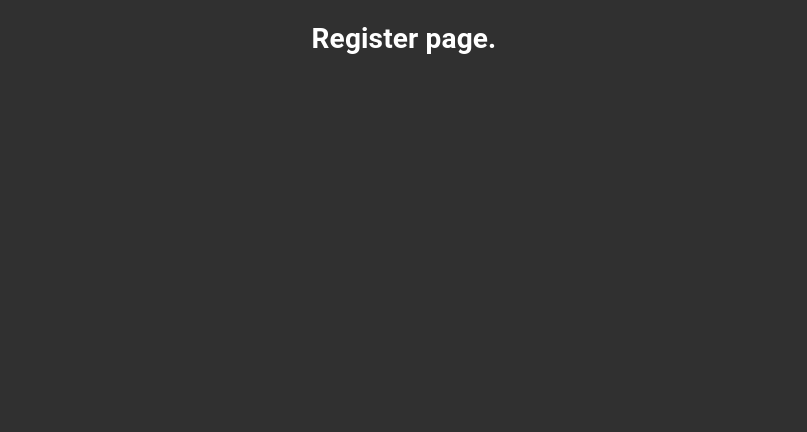
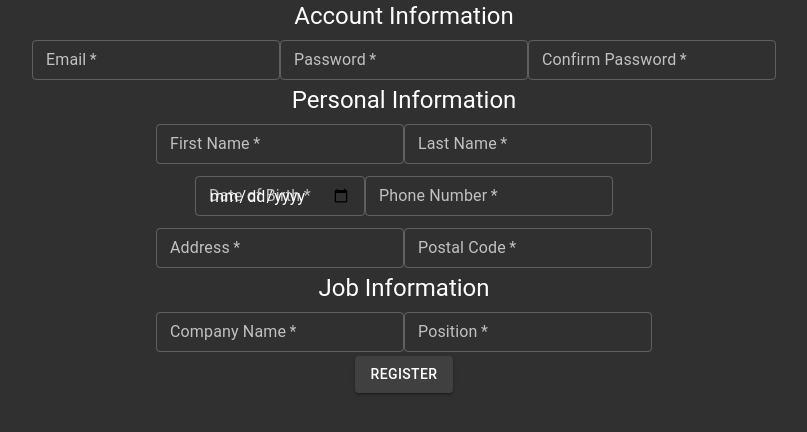
Before and after one commit to Nycarus/expendable-employees, a React (Create React App) app in the folder expendable-employees/: page /register in a window 1280 px wide. Shown: the top 432 px of the page, without its empty margins (236-1043 px from the left). Built offline with nearby package versions, Linux system fonts and the light colour scheme.

Commit message:
Updated project
- Added comments
- Tweaked Landing.js & Login.js styling
- Built Register.js
- Added some TODO comments to remind what to work on next
- Moved all pages to a new directory `./pages/` for better organization

```diff
--- a/expendable-employees/src/Register.js
+++ /dev/null
@@ -1,17 +0,0 @@
-import React from 'react';
-import {makeStyles} from '@material-ui/core/styles';
-
-const useStyles = makeStyles((theme) => ({
-}));
-
-export default function Register() {
-    const classes = useStyles();
-
-    return (
-        <div>
-            <h1>
-                Register page.
-            </h1>
-        </div>
-    );
-}
--- a/expendable-employees/src/Dashboard.js
+++ b/expendable-employees/src/pages/Dashboard.js
@@ -10,7 +10,7 @@ import MenuIcon from '@material-ui/icons/Menu';
 import ChevronLeftIcon from '@material-ui/icons/ChevronLeft';
 import clsx from "clsx";
 import {Divider, List} from "@material-ui/core";
-import {mainListItems, secondaryListItems} from "./components/listitems";
+import {mainListItems, secondaryListItems} from "../components/listitems";
 
 
 const drawerWidth = 240;
--- a/expendable-employees/src/Landing.js
+++ b/expendable-employees/src/pages/Landing.js
@@ -1,3 +1,10 @@
+/*
+TODO fix app bar in Landing.js; set buttons to far-right, set logo & header to far-left.
+TODO fix banner image text to be centered on screen instead of aligned far-left
+TODO add random product gibberish below banner to make landing page more pleasing;
+     things like analytics, about us info, company goals, fake reviews, etc
+ */
+
 import React from 'react';
 import {makeStyles} from '@material-ui/core/styles';
 import AppBar from '@material-ui/core/AppBar';
@@ -9,9 +16,6 @@ import Grid from "@material-ui/core/Grid";
 import { Paper} from "@material-ui/core";
 
 const useStyles = makeStyles((theme) => ({
-    root: {
-        flexGrow: 1,
-    },
     title: {
         flexGrow: 1,
     },
@@ -35,10 +39,8 @@ const useStyles = makeStyles((theme) => ({
     },
     headerContent: {
         position: 'relative',
-        padding: theme.spacing(3),
         [theme.breakpoints.up('md')]: {
             padding: theme.spacing(6),
-            paddingRight: 0,
         },
     },
 }));
@@ -47,7 +49,7 @@ export default function Landing() {
     const classes = useStyles();
 
     return (
-        <div className={classes.root}>
+        <div>
             <AppBar position="static">
                 <Toolbar>
                     <Typography variant="h4" className={classes.title}>
--- a/expendable-employees/src/Login.js
+++ b/expendable-employees/src/pages/Login.js
@@ -1,12 +1,19 @@
+/*
+TODO put SIGN IN button to be aligned far-right instead of centered
+TODO put "Forgot Password?" to be aligned far-left
+TODO put "Sign up" to be aligned far-right, but also anchored to bottom of screen
+ */
+
 import React from 'react';
 import Button from '@material-ui/core/Button';
 import CssBaseline from '@material-ui/core/CssBaseline';
 import TextField from '@material-ui/core/TextField';
-import Link from '@material-ui/core/Link';
 import Paper from '@material-ui/core/Paper';
 import Grid from '@material-ui/core/Grid';
 import Typography from '@material-ui/core/Typography';
 import {makeStyles} from '@material-ui/core/styles';
+import {Link} from "react-router-dom";
+import {Link as MuiLink} from '@material-ui/core';
 
 const useStyles = makeStyles((theme) => ({
     root: {
@@ -42,7 +49,7 @@ export default function Login() {
                         <TextField
                             variant="outlined"
                             margin="normal"
-                            required
+                            //required
                             fullWidth
                             id="username"
                             label="Username"
@@ -52,7 +59,7 @@ export default function Login() {
                         <TextField
                             variant="outlined"
                             margin="normal"
-                            required
+                            //required
                             fullWidth
                             name="password"
                             label="Password"
@@ -65,19 +72,20 @@ export default function Login() {
                             variant="contained"
                             color="primary"
                             className={classes.submit}
+                            component={Link} to="/dashboard"
                         >
                             Sign In
                         </Button>
                         <Grid container>
                             <Grid item xs>
-                                <Link href="#" variant="body2" color="textPrimary">
+                                <MuiLink href="#" variant="body2" color="textPrimary">
                                     Forgot password?
-                                </Link>
+                                </MuiLink>
                             </Grid>
                             <Grid item>
-                                <Link href="#" variant="body2" color="textPrimary">
+                                <MuiLink href="#" variant="body2" color="textPrimary">
                                     {"Don't have an account? Sign Up"}
-                                </Link>
+                                </MuiLink>
                             </Grid>
                         </Grid>
                     </form>
--- /dev/null
+++ b/expendable-employees/src/pages/Register.js
@@ -0,0 +1,136 @@
+/*
+TODO add background outline to form
+TODO fix form to be in actual center of page
+TODO fix spacing between text fields
+TODO fix Date of Birth styling; example hint is currently overlaid over field name
+ */
+
+import React from 'react';
+import {makeStyles} from '@material-ui/core/styles';
+import {TextField, Typography} from "@material-ui/core";
+import {Link} from "react-router-dom";
+import Button from "@material-ui/core/Button";
+
+const useStyles = makeStyles((theme) => ({}));
+
+export default function Register() {
+    const classes = useStyles();
+
+    return (
+        <form>
+            <Typography variant="h5">
+                Account Information
+            </Typography>
+            <TextField
+                variant="outlined"
+                margin="dense"
+                required
+                name="email"
+                label="Email"
+                id="email"
+                type="email"
+                color="secondary"/>
+            <TextField
+                variant="outlined"
+                margin="dense"
+                required
+                name="password"
+                label="Password"
+                id="password"
+                type="password"
+                color="secondary"/>
+            <TextField
+                variant="outlined"
+                margin="dense"
+                required
+                name="confirmpassword"
+                label="Confirm Password"
+                id="confirmpassword"
+                type="password"
+                color="secondary"/>
+            <Typography variant="h5">
+                Personal Information
+            </Typography>
+            <TextField
+                variant="outlined"
+                margin="dense"
+                required
+                name="firstname"
+                label="First Name"
+                id="firstname"
+                color="secondary"/>
+            <TextField
+                variant="outlined"
+                margin="dense"
+                required
+                name="lastname"
+                label="Last Name"
+                id="lastname"
+                color="secondary"/>
+            <br/>
+            <TextField
+                variant="outlined"
+                margin="dense"
+                required
+                name="dateofbirth"
+                label="Date of Birth"
+                id="dateofbirth"
+                type="date"
+                color="secondary"
+                size="Large"/>
+            <TextField
+                variant="outlined"
+                margin="dense"
+                required
+                name="phone"
+                label="Phone Number"
+                id="phone"
+                type="tel"
+                color="secondary"/>
+            <br/>
+            <TextField
+                variant="outlined"
+                margin="dense"
+                required
+                name="address"
+                label="Address"
+                id="address"
+                color="secondary"/>
+            <TextField
+                variant="outlined"
+                margin="dense"
+                required
+                name="postalcode"
+                label="Postal Code"
+                id="postalcode"
+                color="secondary"/>
+            <Typography variant="h5">
+                Job Information
+            </Typography>
+            <TextField
+                variant="outlined"
+                margin="dense"
+                required
+                name="companyname"
+                label="Company Name"
+                id="companyname"
+                color="secondary"/>
+            <TextField
+                variant="outlined"
+                margin="dense"
+                required
+                name="position"
+                label="Position"
+                id="position"
+                color="secondary"/>
+            <br/>
+            <Button
+                type="submit"
+                variant="contained"
+                color="primary"
+                component={Link} to="/dashboard">
+                Register
+            </Button>
+        </form>
+    );
+}
```
Also changed, not shown: expendable-employees/src/App.js (+15 -13 lines), expendable-employees/src/pages/Account.js (renamed from expendable-employees/src/Account.js), expendable-employees/src/pages/AddEmployee.js (renamed from expendable-employees/src/AddEmployee.js), expendable-employees/src/pages/Calendar.js (renamed from expendable-employees/src/Calendar.js), expendable-employees/src/pages/Employees.js (renamed from expendable-employees/src/Employees.js), expendable-employees/src/pages/Finances.js (renamed from expendable-employees/src/Finances.js), expendable-employees/src/pages/Inbox.js (renamed from expendable-employees/src/Inbox.js).
